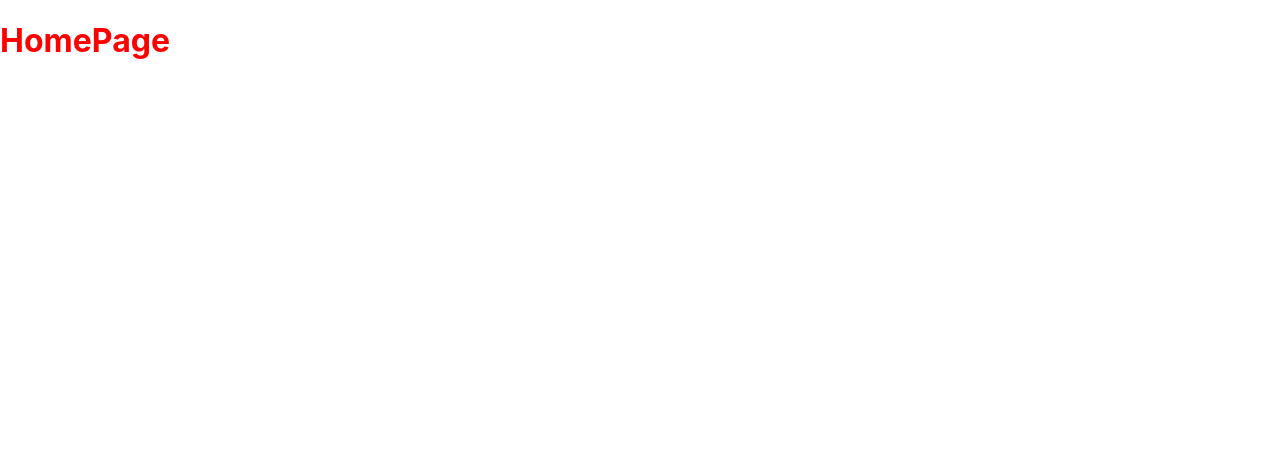
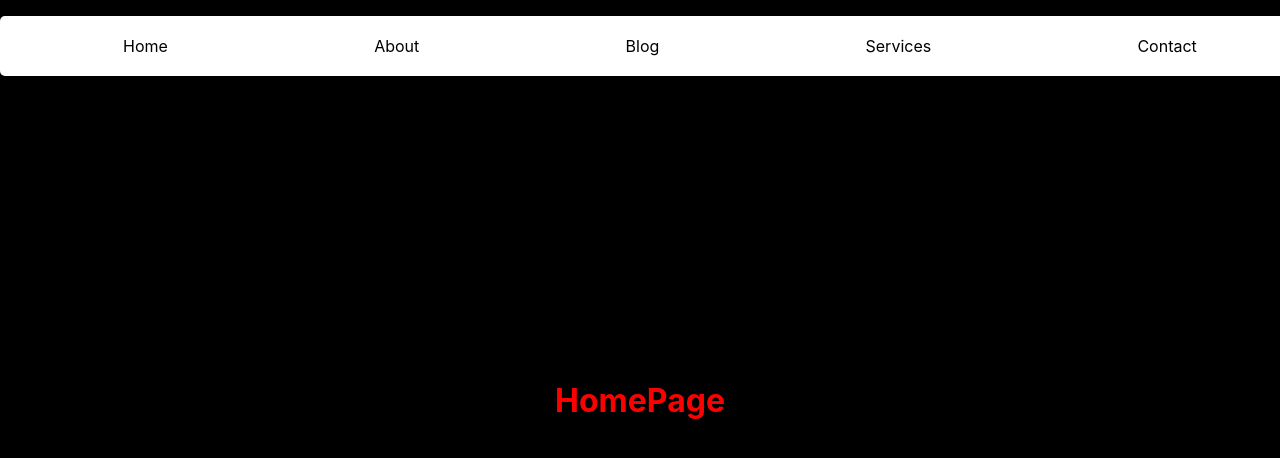
Before and after one commit to mihawke/DeepLearnReact, a React (Create React App) app in the folder frontend/: page / in a window 1280 px wide. Shown: the top 458 px of the page. Built offline with nearby package versions, Linux system fonts and the light colour scheme.

Commit message:
some changes

```diff
--- a/frontend/src/containers/HomePage.jsx
+++ b/frontend/src/containers/HomePage.jsx
@@ -3,7 +3,26 @@ import '../styles/HomePage.css'
 
 const HomePage = () => {
   return (
-    <div>
+    <div className='container'>
+      <div>
+        <ul className='nav-container'>
+          <li>
+            <a href="#">Home</a>
+          </li>
+          <li>
+            <a href="#">About</a>
+          </li>
+          <li>
+            <a href="#">Blog</a>
+          </li>
+          <li>
+            <a href="#">Services</a>
+          </li>
+          <li>
+            <a href="#">Contact</a>
+          </li>
+        </ul>
+      </div>
       <h1>HomePage</h1>
     </div>
   )
--- a/frontend/src/styles/HomePage.css
+++ b/frontend/src/styles/HomePage.css
@@ -1,3 +1,45 @@
 h1{
     color: red;
 }
+
+.container{
+    display: flex;
+    justify-content: center;
+    align-items: center;
+    overflow: hidden;
+    height: 100vh;
+    width: 100vw;
+    background-color: black;
+    position: relative;
+}
+
+.nav-container{
+    display: flex;
+    padding: 20px;
+    border-radius: 5px;
+    background: #fff;
+    box-shadow: 0 0 10px rgba(0, 0, 0, 0.2);
+    top:0;
+    left:0;
+    position: absolute;
+    width:100%;
+    justify-content: space-around;
+    list-style: none;
+}
+
+.nav-container li {
+    margin: 0 25px;
+}
+.nav-container li a {
+    font-size: 1rem;
+    transition: 250ms;
+    color: #000;
+    text-decoration: none;
+}
+.nav-container:hover li a {
+    color: #000;
+}
+.nav-container:hover li a:not(:hover) {
+    color: #000;
+    opacity: 0.3;
+}
```
